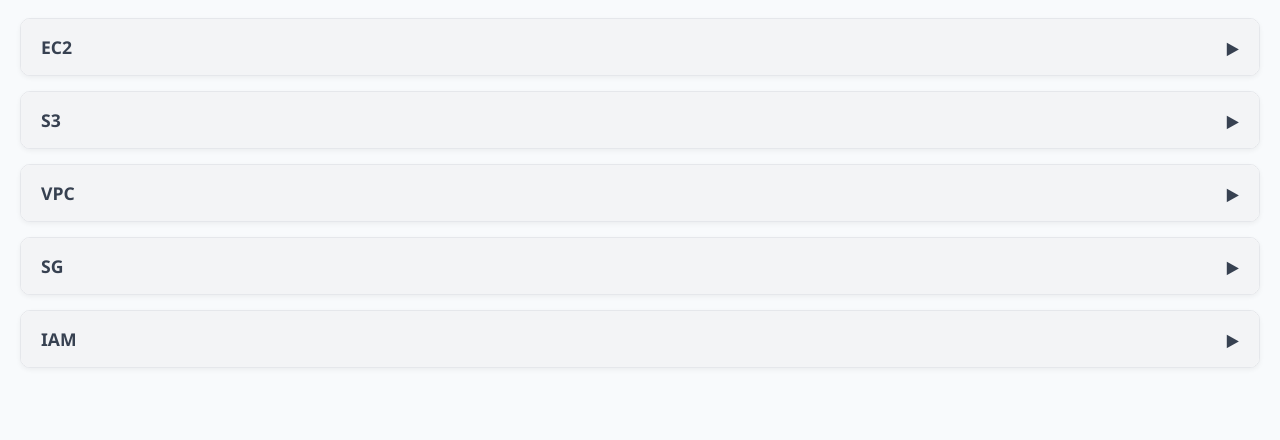
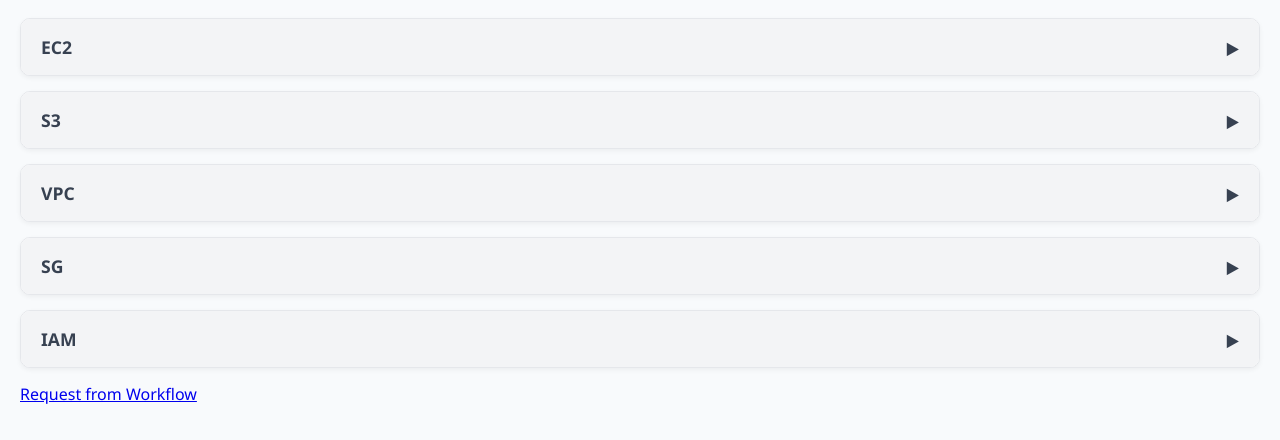
Before and after one commit to dhonnappa-amd/build-dashboards-testing, a plain HTML site: page index.html in a window 1280 px wide. Shown: the part 86-526 px from the top of the page. Drawn offline with Linux system fonts and the light colour scheme.

Commit message:
Update index.html

```diff
--- a/index.html
+++ b/index.html
@@ -92,6 +92,8 @@
 <body>
   <h1>📊 Resources Compliance Dashboard</h1>
   <div id="dashboard"></div>
+  <a href="https://github.com/dhonnappa-amd/build-dashboards-testing/issues/new?title=Trigger+Prod+Run&body=Click+Submit+to+trigger+the+Prod+workflow.">Request from Workflow</a>
+
 
   <script>
     function createComplianceTable(resources) {
```
